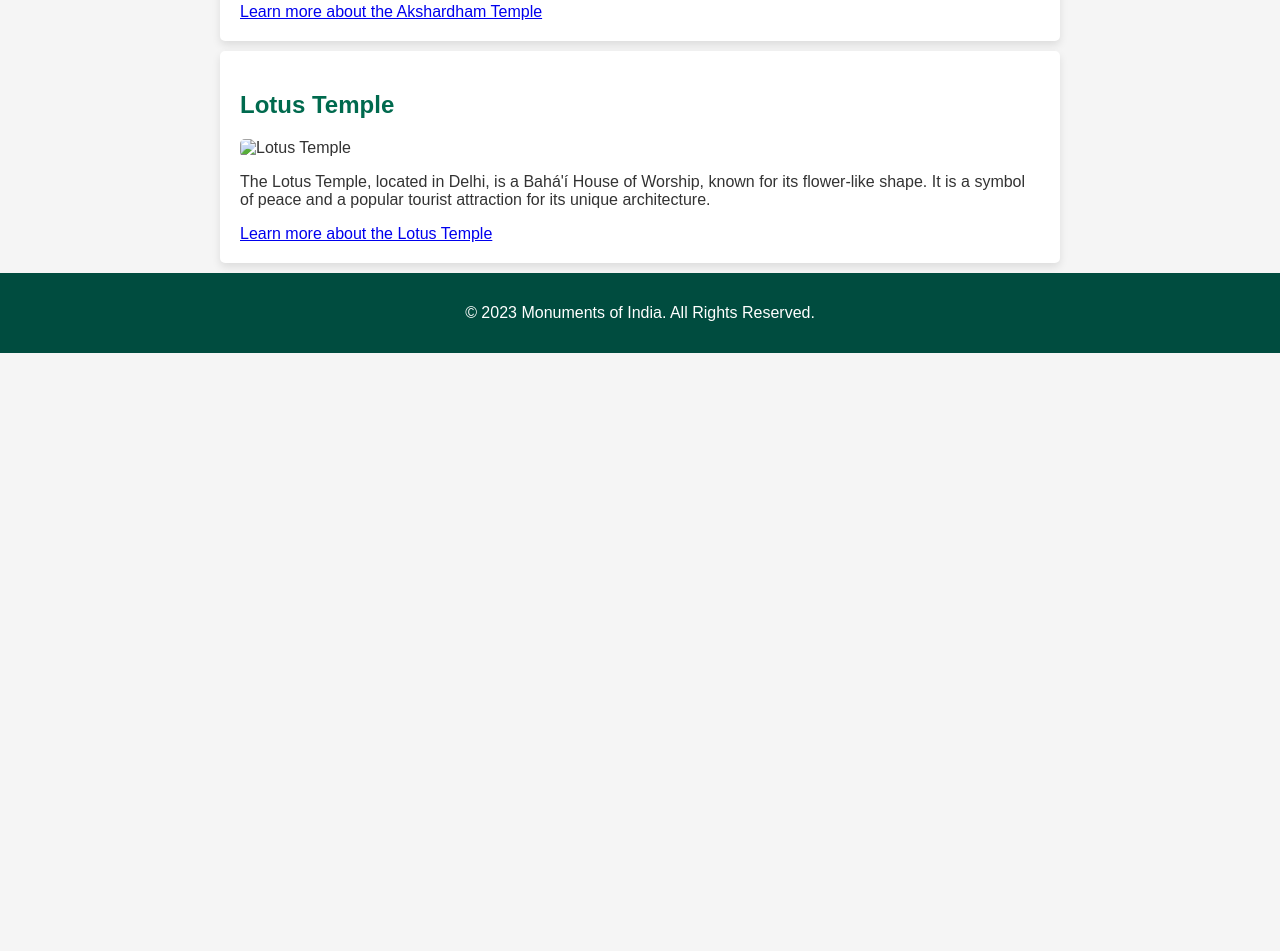
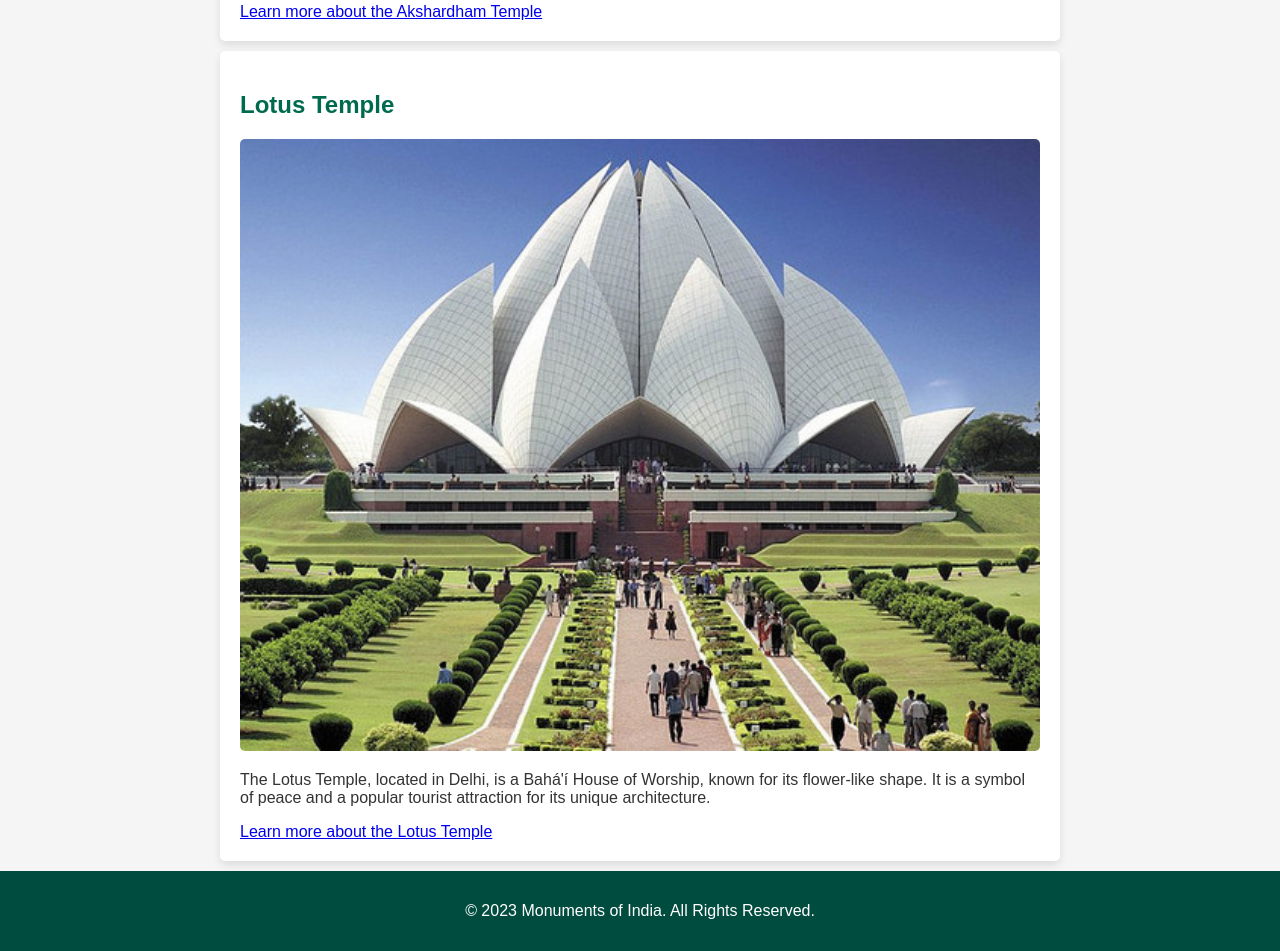
Before and after one commit to Janvi18122012/Monuments-Of-India, a plain HTML site: page index.html in a window 1280 px wide. Shown: the part 5736-6687 px from the top of the page. Before the commit the page ends 6089 px from the top, so only its background shows below. Drawn offline with Linux system fonts and the light colour scheme.

Commit message:
Update index.html

```diff
--- a/index.html
+++ b/index.html
@@ -132,7 +132,7 @@
 
     <section id="lotus-temple">
         <h2>Lotus Temple</h2>
-        <img src="lotustemple.jpg" alt="Lotus Temple">
+        <img src="Lotus Temple.jpg" alt="Lotus Temple">
         <p>The Lotus Temple, located in Delhi, is a Bahá'í House of Worship, known for its flower-like shape. It is a symbol of peace and a popular tourist attraction for its unique architecture.</p>
         <a href="https://en.wikipedia.org/wiki/Lotus_Temple" target="_blank">Learn more about the Lotus Temple</a>
     </section>
```
